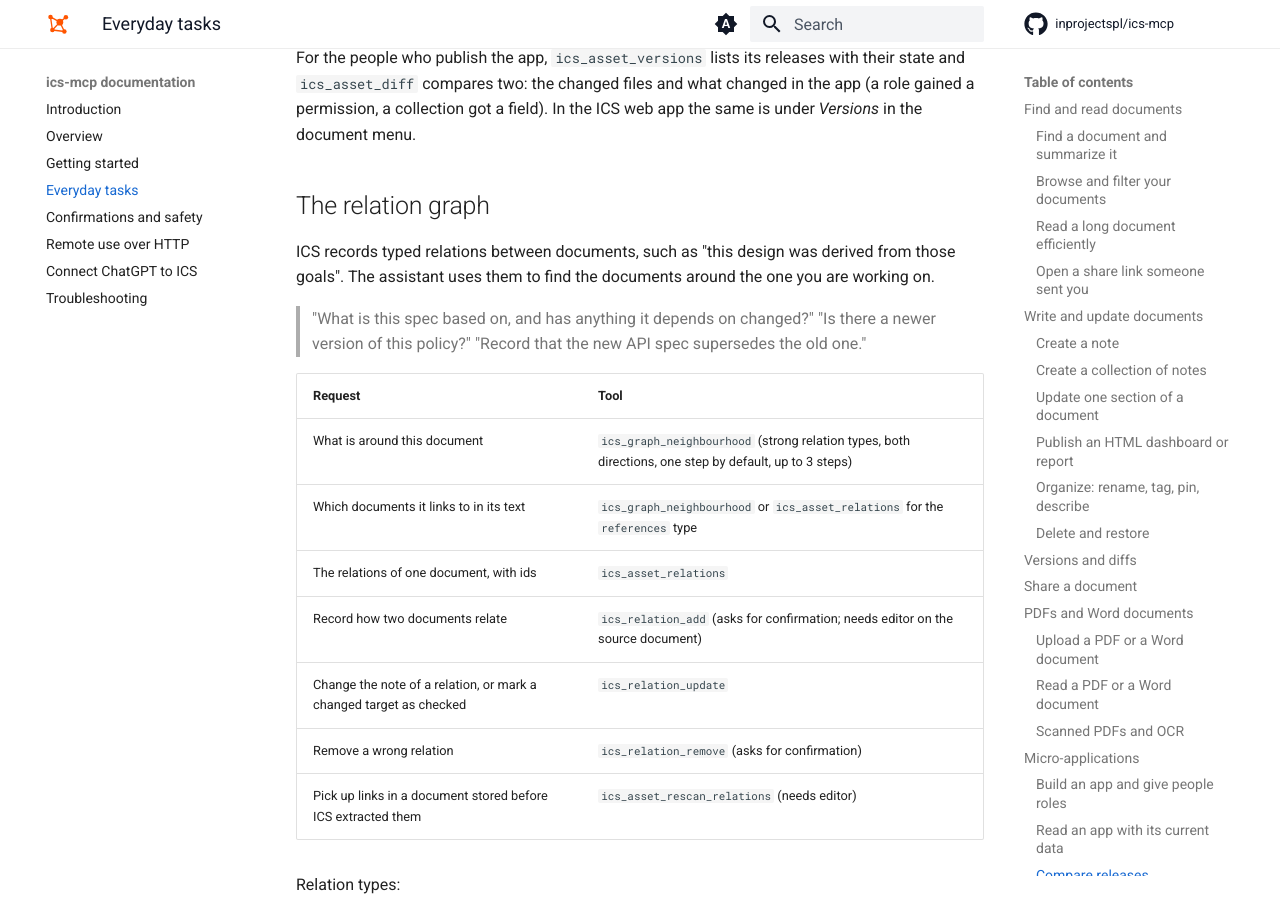
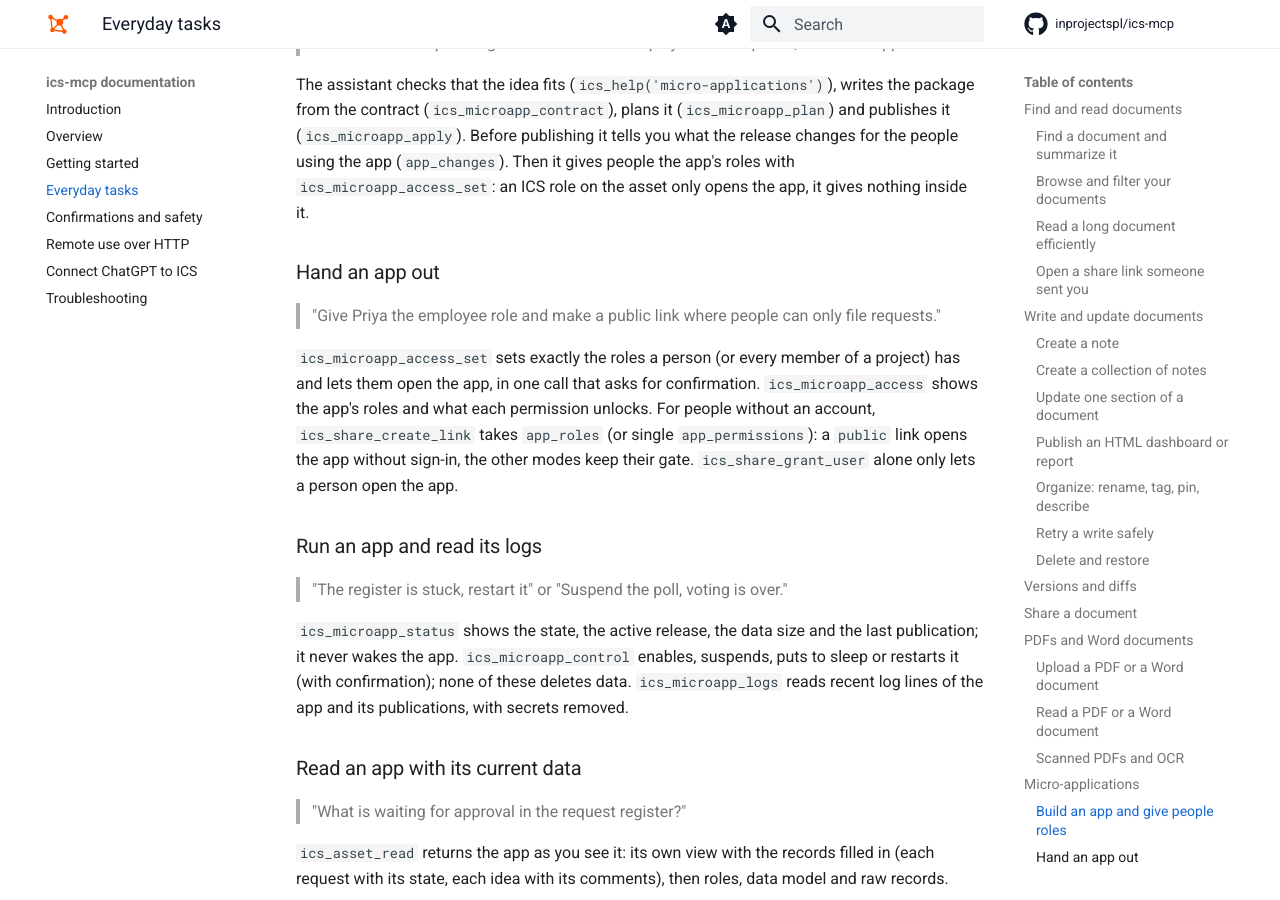
Before and after one commit to inprojectspl/ics-mcp, an MkDocs documentation site: the page built from docs/guide/everyday-tasks.md, in a window 1280 px wide and 900 px high, scrolled down 8335 px. Built offline with MkDocs 1.6.1 and Material for MkDocs 9.7.7, drawn with Linux system fonts in a browser that asks for light colours; comment, search, counter and statistics services are not loaded; some of the changed text lies outside the part shown.

Commit message:
docs(guide): cover handing out and running micro-applications and safe retries

```diff
--- a/docs/guide/everyday-tasks.md
+++ b/docs/guide/everyday-tasks.md
@@ -160,12 +160,30 @@ set with `ics_asset_html_replace_bundle`; editing single files of a bundle is no
 | "Tag it `architecture` and `draft`" | `ics_asset_set_tags` (replaces the whole tag list, at most 20 tags) |
 | "Pin it" / "Unpin it" | `ics_asset_pin` |
 | "Set the summary, make Anna the maintainer, review it in three months" | `ics_asset_set_meta` |
+| "Move it to the Operations project" | `ics_asset_set_meta` with `project_id` |
 
 `ics_asset_set_meta` changes metadata without creating a new version: summary, document type,
 maintainer, review date, language and type-specific properties. The maintainer must be you or
 someone the document is already shared with; otherwise it fails with `maintainer_unknown`, and
 the fix is to share the document with that person first. Setting a document type without a
 review date schedules the review using the type's default interval.
+
+### Retry a write safely
+
+> "Publish the new report, and if the connection drops, make sure it is not published twice."
+
+Two optional arguments make writes safe to repeat:
+
+- **`expected_version`** on tools that create a new version: the write goes through only if the
+  document is still at that version. If someone published in the meantime, ICS answers
+  `version_conflict` and nothing is overwritten; the assistant reads the new version and decides
+  again.
+- **`publication`** (`{id, order_id, role}`, kept by you or your automation) on
+  `ics_asset_create_html` and the tools that replace a whole document. ICS stores the result
+  under that key, so the same call returns the original document and version instead of a
+  second one. After a timeout the outcome is reported as unknown with the key;
+  `ics_publication_get` reads what happened. The assistant never invents a key and never
+  repeats such a write on its own after a network failure.
 
 ### Delete and restore
 
@@ -299,6 +317,26 @@ from the contract (`ics_microapp_contract`), plans it (`ics_microapp_plan`) and
 using the app (`app_changes`). Then it gives people the app's roles with `ics_microapp_access_set`:
 an ICS role on the asset only opens the app, it gives nothing inside it.
 
+### Hand an app out
+
+> "Give Priya the employee role and make a public link where people can only file requests."
+
+`ics_microapp_access_set` sets exactly the roles a person (or every member of a project) has and
+lets them open the app, in one call that asks for confirmation. `ics_microapp_access` shows the
+app's roles and what each permission unlocks. For people without an account,
+`ics_share_create_link` takes `app_roles` (or single `app_permissions`): a `public` link opens
+the app without sign-in, the other modes keep their gate. `ics_share_grant_user` alone only lets
+a person open the app.
+
+### Run an app and read its logs
+
+> "The register is stuck, restart it" or "Suspend the poll, voting is over."
+
+`ics_microapp_status` shows the state, the active release, the data size and the last
+publication; it never wakes the app. `ics_microapp_control` enables, suspends, puts to sleep or
+restarts it (with confirmation); none of these deletes data. `ics_microapp_logs` reads recent
+log lines of the app and its publications, with secrets removed.
+
 ### Read an app with its current data
 
 > "What is waiting for approval in the request register?"
```
Also changed, not shown: CHANGELOG.md (+3 -0 lines), docs/guide/confirmations-and-safety.md (+3 -0 lines), docs/guide/troubleshooting.md (+18 -0 lines).
